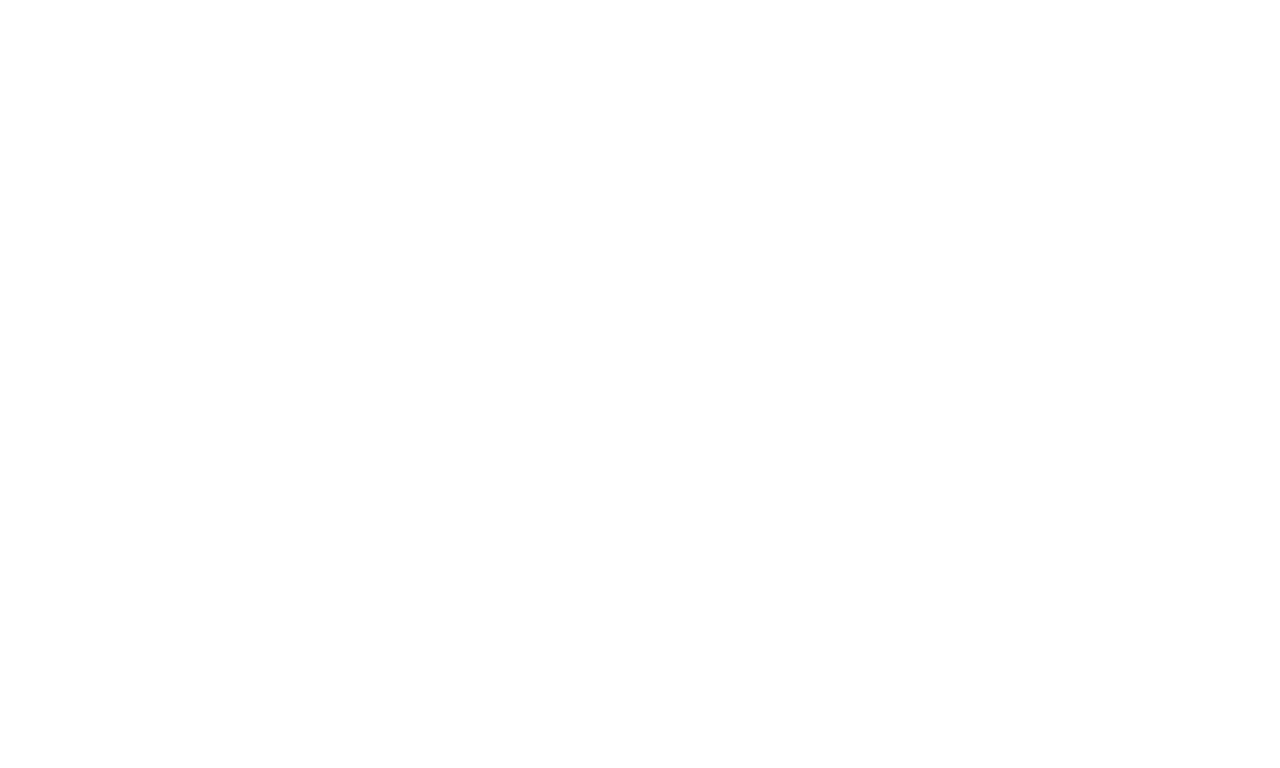
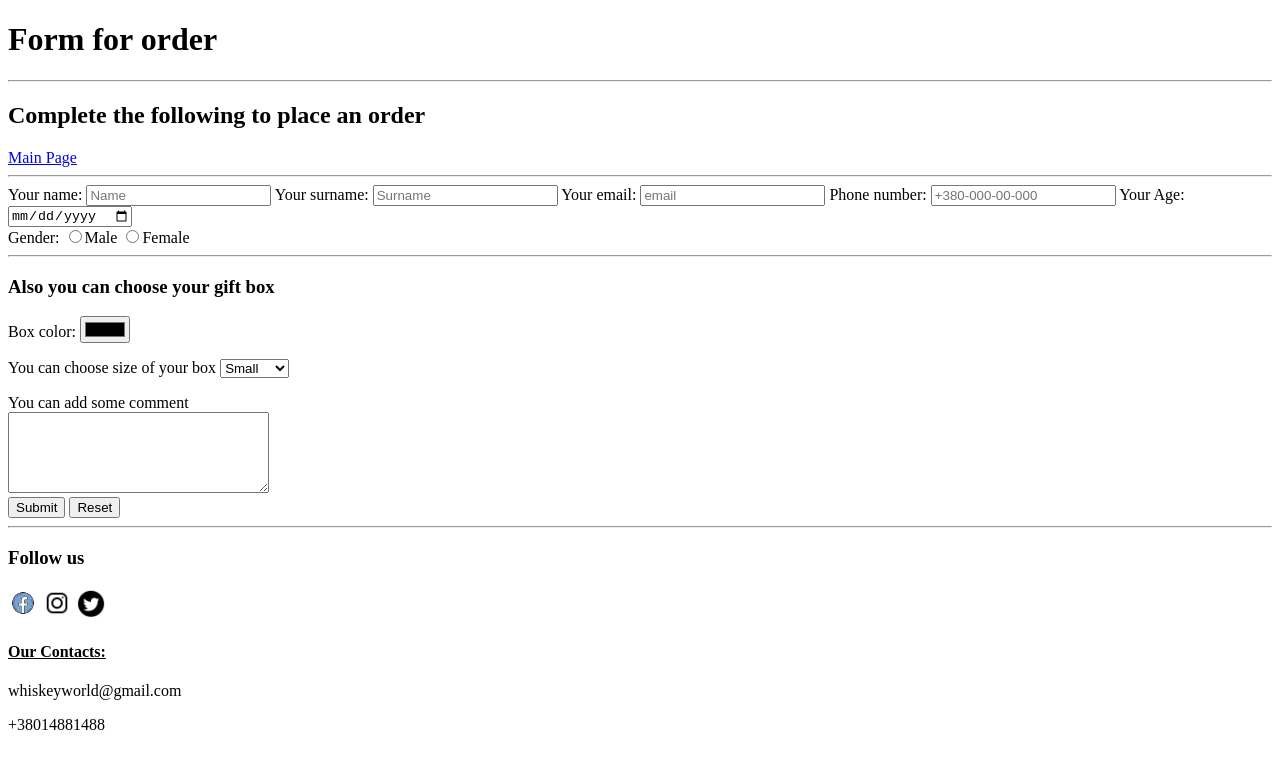
Before and after one commit to andrianholovchak/andrian-holovchak, a plain HTML site: page form.html in a window 1280 px wide. Drawn offline with Linux system fonts and the light colour scheme.

Commit message:
andrians page

```diff
--- a/form.html
+++ b/form.html
@@ -0,0 +1,112 @@
+<!DOCTYPE html>
+<html lang="en">
+<head>
+    <meta charset="UTF-8">
+    <meta name="viewport" content="width=device-width, initial-scale=1.0">
+    <meta http-equiv="X-UA-Compatible" content="ie=edge">
+    <link rel="shortcut icon" href="images/link.jpeg">
+    <title>Form for order</title>
+</head>
+<body>
+   <header>
+     <h1>Form for order</h1>
+     <hr>
+     <h2>Complete the following to place an order</h2>
+     <nav>
+         <a href="index.html">Main Page</a>
+     </nav>
+        <hr>
+   </header>
+
+   <main>
+     <form action="https://formspree.io/xyyngklb" method="post" target="_self">
+         <label>
+         Your name:
+         <input type="text" name="guest-name" placeholder="Name" required>
+         </label>
+
+         <label>
+         Your surname:
+         <input type="text" name="guest-surname" placeholder="Surname" required>
+         </label>
+
+         <label>
+         Your email:
+         <input type="email" name="guest-email" placeholder="email" required>
+         </label>
+
+         <label for="number">
+         Phone number:
+         <input id="number" type="tel" placeholder="+380-000-00-000" name="guest-phone" required>
+         </label>
+
+         <label for="age">
+         Your Age:
+         <input id="age" type="date" name="guest-age" min="01-01-1900" max="01-01-1999" required>
+         <span class="validity"></span>
+         </label>
+
+         <br>
+             <label>Gender:</label>
+                <label>
+                    <input type="radio" name="Gender" value="Male">Male
+                </label>
+
+                <label>
+                    <input type="radio" name="Gender" value="Female">Female
+                </label>
+                <label>
+         </br>
+         <hr>
+
+         <h3>Also you can choose your gift box</h3>
+          <p>Box color:
+          <label>
+             <input type="color">
+          </label>
+          </p>
+
+         <p>
+            You can choose size of your box
+            <select name="GiftBox">
+                <option>Small</option>
+                <option>Regular</option>
+                <option>Big</option>
+
+             </select></p>
+         <label>
+            You can add some comment
+            <br><textarea name="usertext"  cols="30" rows="5" placeholder="comment">
+            </textarea>
+         </label>
+             <br>
+                <input type="submit">
+                <input type="reset">
+    </form>
+    <hr>
+
+   </main>
+
+    <footer>
+     <div>
+          <h3>Follow us</h3>
+
+     <a href="https://www.facebook.com/">
+         <img src="icons/facebook.png" width="30" alt="facebooklink"></a>
+
+     <a href="https://www.instagram.com/">
+         <img src="icons/instagram.png" width="30" alt="instagramlink"></a>
+
+     <a href="https://twitter.com/">
+         <img src="icons/twwiter.png" width="30" alt="twwiterlink"></a>
+
+ </div>
+ <h4><ins>Our Contacts:</ins></h4>
+ <p>whiskeyworld@gmail.com</p>
+ <p>+38014881488</p>
+
+
+</footer>
+
+</body>
+</html>
```
Also changed, not shown: index.html (+1 -1 lines).
